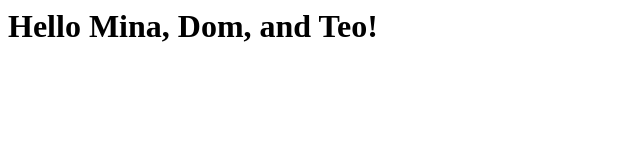
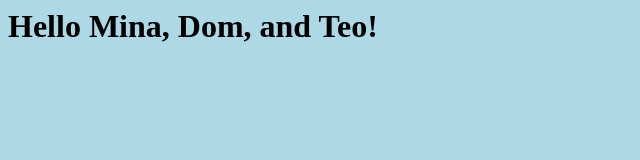
Before and after one commit to ChakasTheHuman/familyDinners, a plain HTML site: page index.html in a window 1280 px wide. Shown: the whole page, without its empty margins (0-640 px from the left). Drawn offline with Linux system fonts and the light colour scheme.

Commit message:
Update index.html

```diff
--- a/index.html
+++ b/index.html
@@ -1 +1,4 @@
 <h1>Hello Mina, Dom, and Teo! </h1>
+
+<link rel="stylesheet" href="familyDinners.css">
+<link rel="html" href="familyDinners.html">
```
